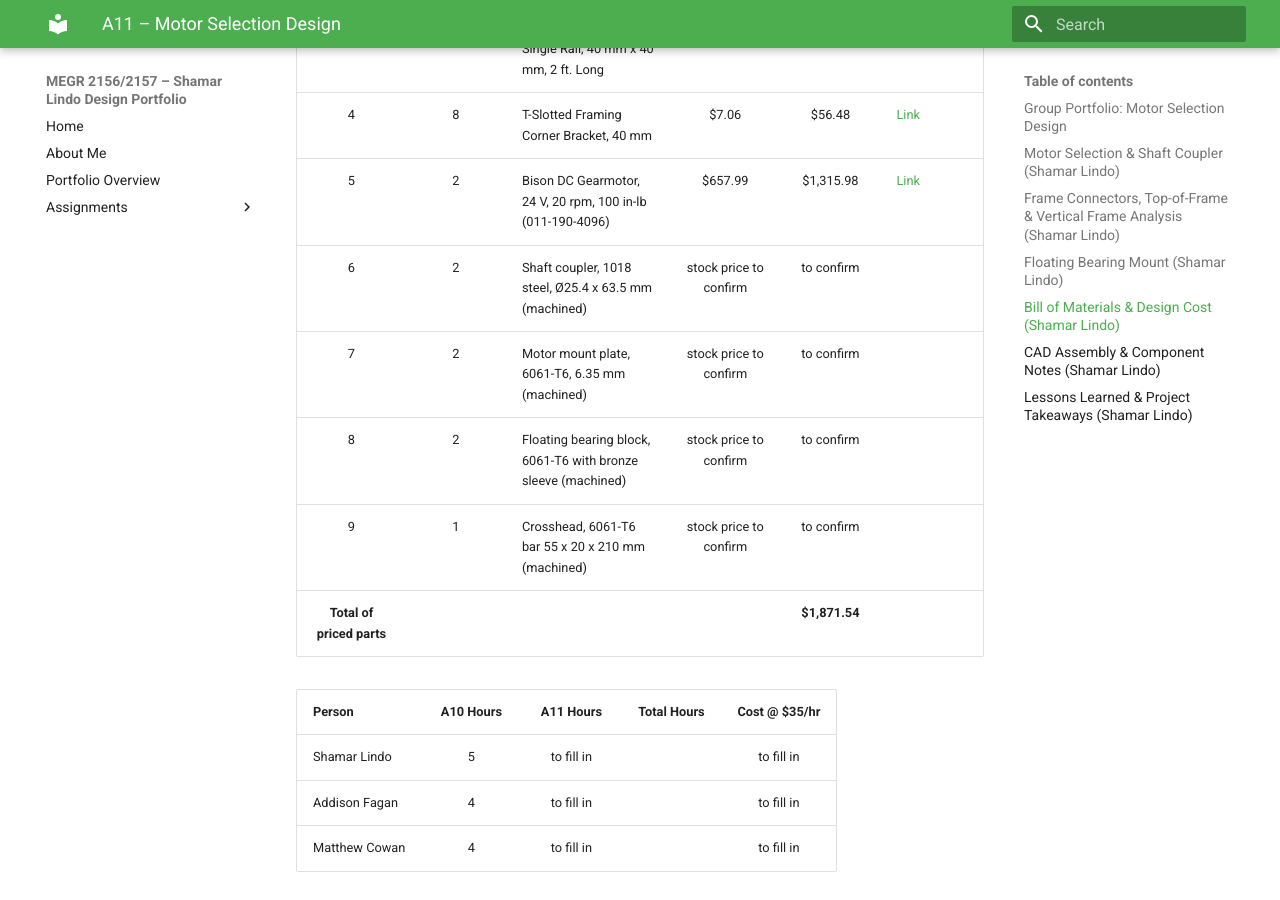
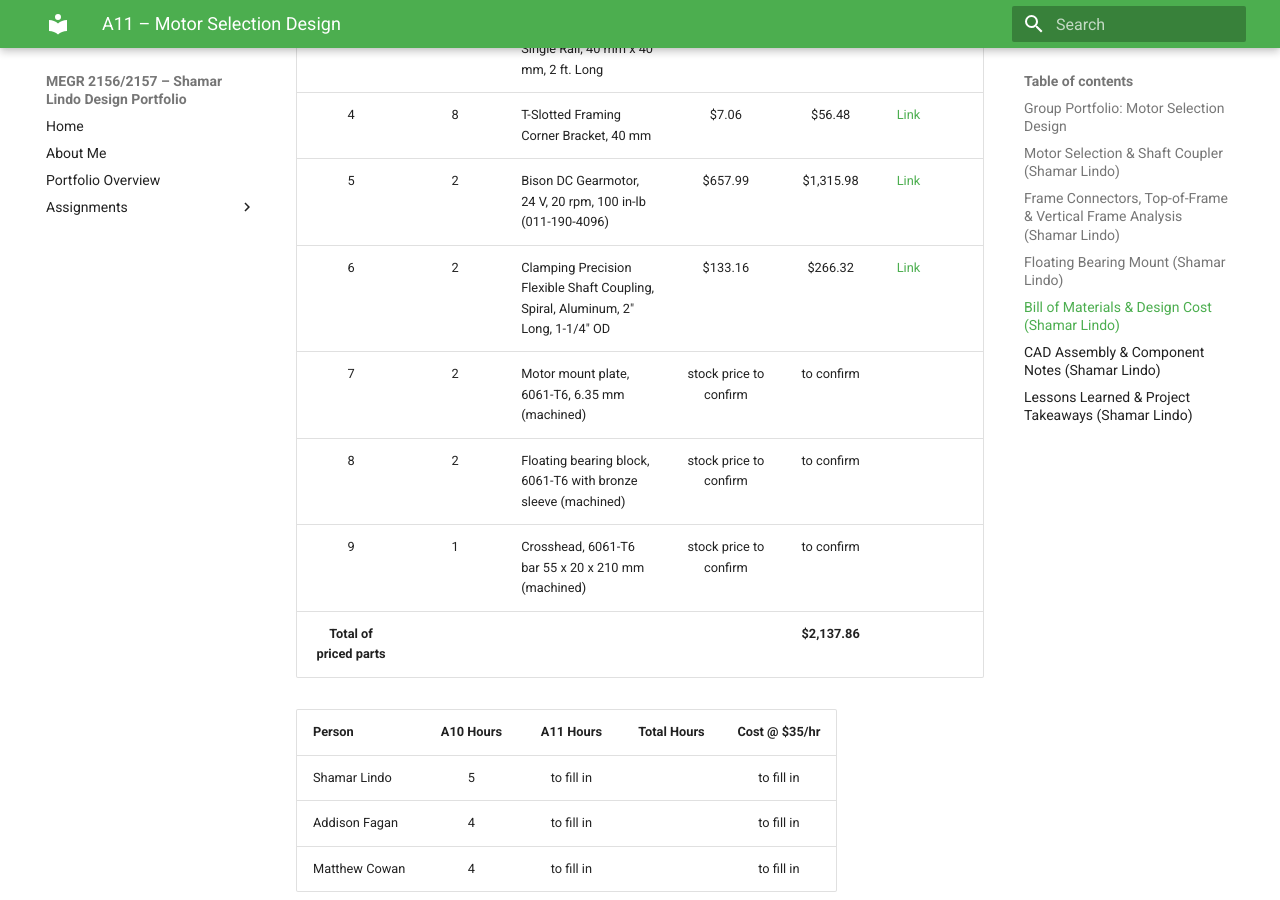
Before and after one commit to shamardlindo1/-megr2157-portfolio, an MkDocs documentation site: the page built from docs/assignments/A11/index.md, in a window 1280 px wide and 900 px high, scrolled down 6964 px. Built offline with MkDocs 1.6.1 and Material for MkDocs 9.7.7, drawn with Linux system fonts in a browser that asks for light colours.

Commit message:
A11: price coupler in BOM

```diff
--- a/docs/assignments/A11/index.md
+++ b/docs/assignments/A11/index.md
@@ -103,11 +103,11 @@ The floating bearing at the bottom of each screw is a 90 x 40 x 20 mm 6061-T6 bl
 | 3 | 4 | T-Slotted Framing Single Rail, 40 mm x 40 mm, 2 ft. Long | $21.15 | $84.60 | [Link](https://www.mcmaster.com/6575N25-6575N183/) |
 | 4 | 8 | T-Slotted Framing Corner Bracket, 40 mm | $7.06 | $56.48 | [Link](https://www.mcmaster.com/5537T937/) |
 | 5 | 2 | Bison DC Gearmotor, 24 V, 20 rpm, 100 in-lb (011-190-4096) | $657.99 | $1,315.98 | [Link](https://www.zoro.com/bison-gear-engineering-dc-gearmotor-20rpm-24v-011-190-4096/i/G9650947) |
-| 6 | 2 | Shaft coupler, 1018 steel, Ø25.4 x 63.5 mm (machined) | stock price to confirm | to confirm | |
+| 6 | 2 | Clamping Precision Flexible Shaft Coupling, Spiral, Aluminum, 2" Long, 1-1/4" OD | $133.16 | $266.32 | [Link](https://www.mcmaster.com/6208K595/) |
 | 7 | 2 | Motor mount plate, 6061-T6, 6.35 mm (machined) | stock price to confirm | to confirm | |
 | 8 | 2 | Floating bearing block, 6061-T6 with bronze sleeve (machined) | stock price to confirm | to confirm | |
 | 9 | 1 | Crosshead, 6061-T6 bar 55 x 20 x 210 mm (machined) | stock price to confirm | to confirm | |
-| **Total of priced parts** | | | | **$1,871.54** | |
+| **Total of priced parts** | | | | **$2,137.86** | |
 
 | Person | A10 Hours | A11 Hours | Total Hours | Cost @ $35/hr |
 |---|:---:|:---:|:---:|:---:|
```
